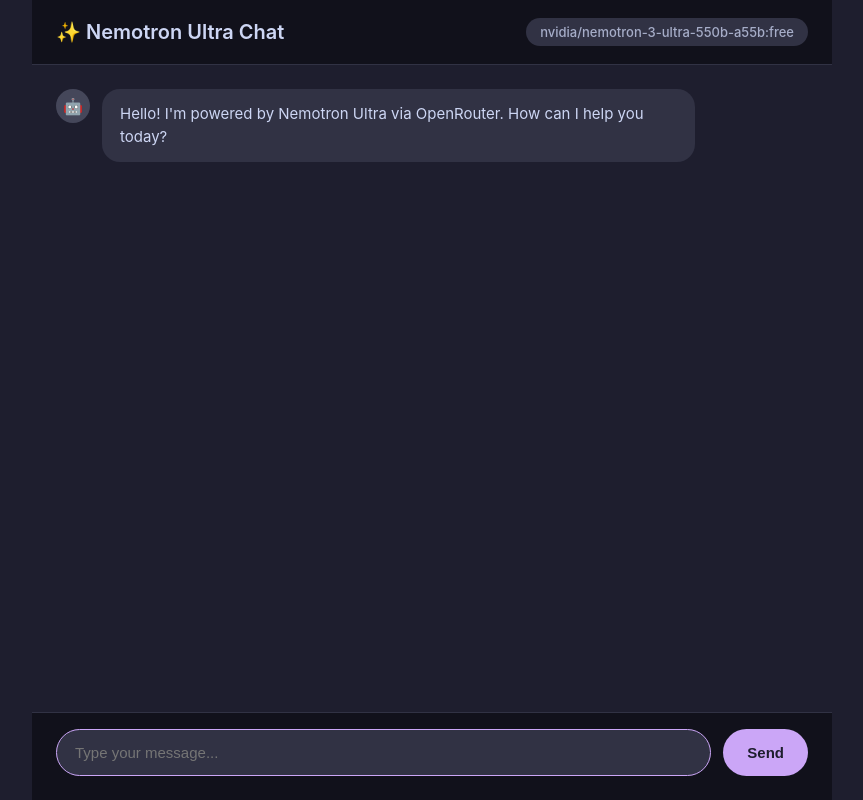
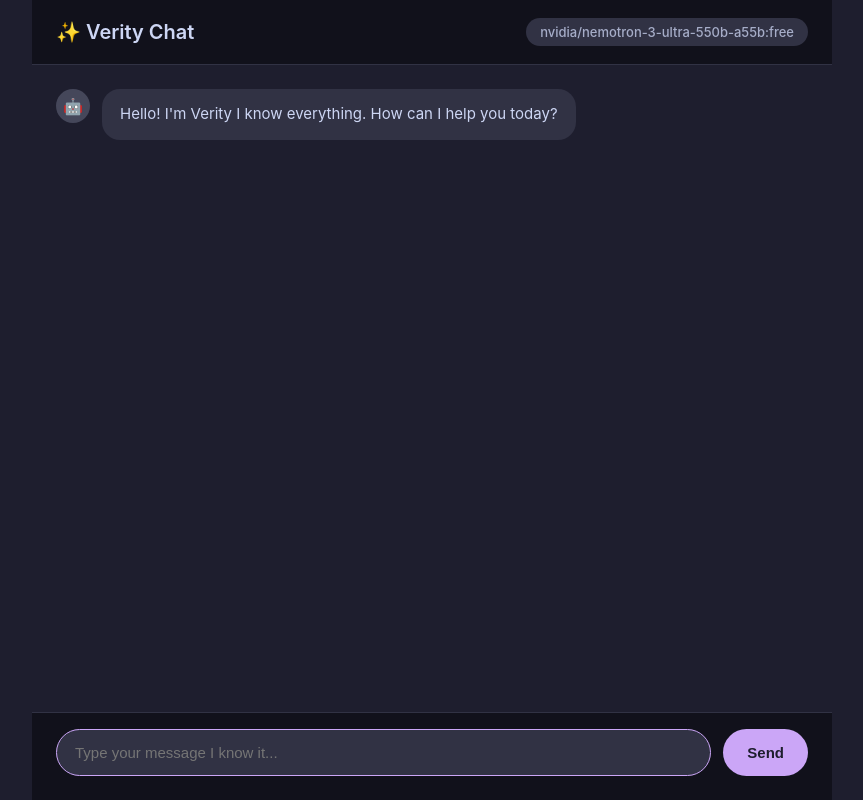
Before and after one commit to CPUbitbot/clubai, a plain HTML site: page index.html in a window 1280 px wide. Shown: the whole page, without its empty margins (208-1071 px from the left). Drawn offline with nearby package versions, Linux system fonts and the light colour scheme.

Commit message:
Update index.html

```diff
--- a/index.html
+++ b/index.html
@@ -3,7 +3,7 @@
 <head>
   <meta charset="UTF-8">
   <meta name="viewport" content="width=device-width, initial-scale=1.0">
-  <title>AI Chat - Nemotron Ultra</title>
+  <title>AI Chat - Verity</title>
   <style>
     * { margin: 0; padding: 0; box-sizing: border-box; }
     body {
@@ -79,20 +79,20 @@
 <body>
   <div class="chat-container">
     <div class="chat-header">
-      <h1>✨ Nemotron Ultra Chat</h1>
+      <h1>✨ Verity Chat</h1>
       <span class="model-badge" id="modelBadge">nvidia/nemotron-3-ultra-550b-a55b:free</span>
     </div>
     <div class="chat-messages" id="chatMessages">
       <div class="message bot">
         <div class="avatar bot-avatar">🤖</div>
         <div class="message-content">
-          Hello! I'm powered by Nemotron Ultra via OpenRouter. How can I help you today?
+          Hello! I'm Verity I know everything. How can I help you today?
         </div>
       </div>
       <!-- If key is missing, a warning will appear here -->
     </div>
     <div class="chat-input-area">
-      <input type="text" id="userInput" placeholder="Type your message..." autofocus />
+      <input type="text" id="userInput" placeholder="Type your message I know it..." autofocus />
       <button id="sendButton">Send</button>
     </div>
   </div>
@@ -119,7 +119,7 @@
     let messages = [
       {
         role: "assistant",
-        content: "Hello! I'm powered by Nemotron Ultra via OpenRouter. How can I help you today?",
+        content: "Hello! I'm Verity I know everything. How can I help you today?",
       },
     ];
 
```
